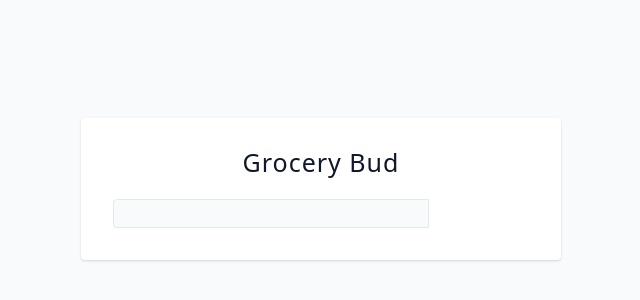
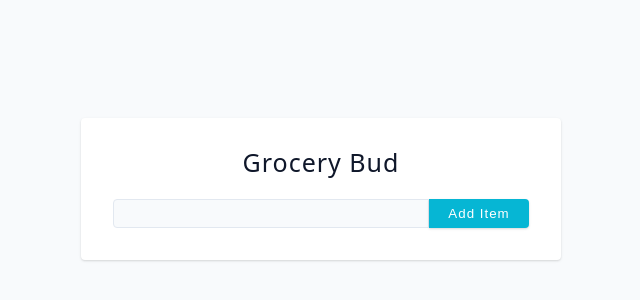
Before and after one commit to isnendyankp/groceryBud, a React (Vite) app: page / in a window 1280 px wide. Shown: the part 10-310 px from the top of the page, without its empty margins (319-959 px from the left). Built offline with nearby package versions, Linux system fonts and the light colour scheme; the HTML template or start-up script is replaced by a standard one.

Commit message:
add button with type submit and CN btn

```diff
--- a/src/Form.jsx
+++ b/src/Form.jsx
@@ -13,6 +13,9 @@ const Form = () => {
           value={newItemName}
           onChange={(event) => setNewItemName(event.target.value)}
         />
+        <button type="submit" className="btn">
+          add item
+        </button>
       </div>
     </form>
   );
@@ -30,3 +33,4 @@ export default Form
 // S7-233: add input with type text and CN form-input
 // S7-233: pass in newItemName as value @input
 // S7-233: add onChange event to input
+// S7-233: add button with type submit and CN btn
```
